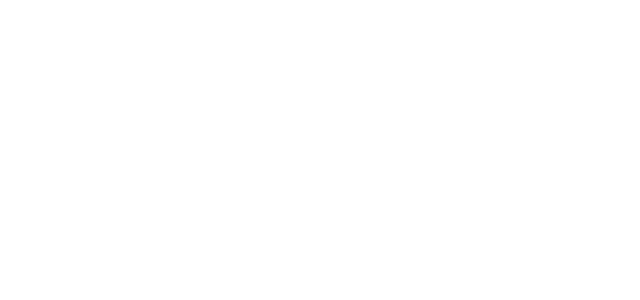
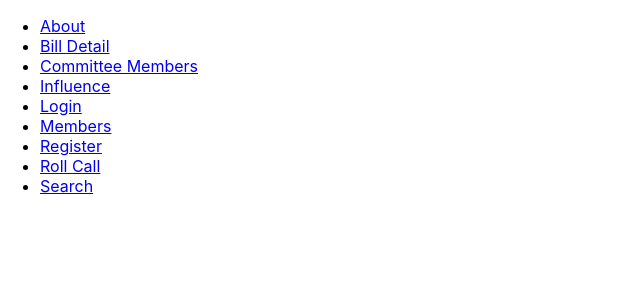
Before and after one commit to aweinber/i-study-front-end, a React (Create React App) app: page /home in a window 1280 px wide. Shown: the top 300 px of the page, without its empty margins (0-640 px from the left). Built offline with nearby package versions, Linux system fonts and the light colour scheme.

Commit message:
moving router into index

```diff
--- a/src/App.js
+++ b/src/App.js
@@ -1,31 +1,15 @@
 import React, { Component } from 'react';
 import './App.css';
-import About from './pages/About.js';
-import BillDetail from './pages/BillDetail';
-import CommitteeMembers from './pages/CommitteeMembers'
-import Influence from './pages/Influence'
-import Login from './pages/Members'
-import Register from './pages/Register'
-import RollCall from './pages/RollCall'
-import Search from './pages/Search'
 
-import { BrowserRouter as Router, Route} from 'react-router-dom'
 
 class App extends Component {
   render() {
     return (
-        <Router>
+
             <div>
-                <Route path="/about" component={About} />
-                <Route path="/bill-detail" component={BillDetail} />
-                <Route path="/committee-members" component={CommitteeMembers} />
-                <Route path="/influence" component={Influence} />
-                <Route path="/login" component={Login} />
-                <Route path="/register" component={Register} />
-                <Route path="/roll-call" component={RollCall} />
-                <Route path="/search" component={Search} />
+                App
             </div>
-        </Router>
+
     );
   }
 }
--- a/src/index.js
+++ b/src/index.js
@@ -4,7 +4,38 @@ import './index.css';
 import App from './App';
 import * as serviceWorker from './serviceWorker';
 
-ReactDOM.render(<App />, document.getElementById('root'));
+import About from './pages/About.js';
+import BillDetail from './pages/BillDetail';
+import CommitteeMembers from './pages/CommitteeMembers'
+import Influence from './pages/Influence'
+import Login from './pages/Members'
+import Register from './pages/Register'
+import Members from './pages/Members'
+import RollCall from './pages/RollCall'
+import Search from './pages/Search'
+import Home from './pages/Home'
+
+
+
+import { BrowserRouter as Router, Route, Switch} from 'react-router-dom'
+
+ReactDOM.render((
+    <Router>
+        <Switch>
+            <Route path="/home" component={Home} />
+            <Route path="/about" component={About} />
+            <Route path="/bill-detail" component={BillDetail} />
+            <Route path="/committee-members" component={CommitteeMembers} />
+            <Route path="/influence" component={Influence} />
+            <Route path="/login" component={Login} />
+            <Route path="/members" component={Members} />
+            <Route path="/register" component={Register} />
+            <Route path="/roll-call" component={RollCall} />
+            <Route path="/search" component={Search} />
+        </Switch>
+    </Router>
+    ),
+    document.getElementById('root'));
 
 // If you want your app to work offline and load faster, you can change
 // unregister() to register() below. Note this comes with some pitfalls.
--- /dev/null
+++ b/src/pages/Home.js
@@ -0,0 +1,24 @@
+import React, { Component } from 'react'
+import { Link } from 'react-router-dom'
+
+class Home extends Component {
+    render() {
+        return(
+            <div>
+                <ul>
+                    <li><Link to="/about">About</Link></li>
+                    <li><Link to="/bill-detail">Bill Detail</Link></li>
+                    <li><Link to="/committee-members">Committee Members</Link></li>
+                    <li><Link to="/influence">Influence</Link></li>
+                    <li><Link to="/login">Login</Link></li>
+                    <li><Link to="/members">Members</Link></li>
+                    <li><Link to="/register">Register</Link></li>
+                    <li><Link to="/roll-call">Roll Call</Link></li>
+                    <li><Link to="/search">Search</Link></li>
+                </ul>
+            </div>
+        )
+    }
+}
+
+export default Home;
```
